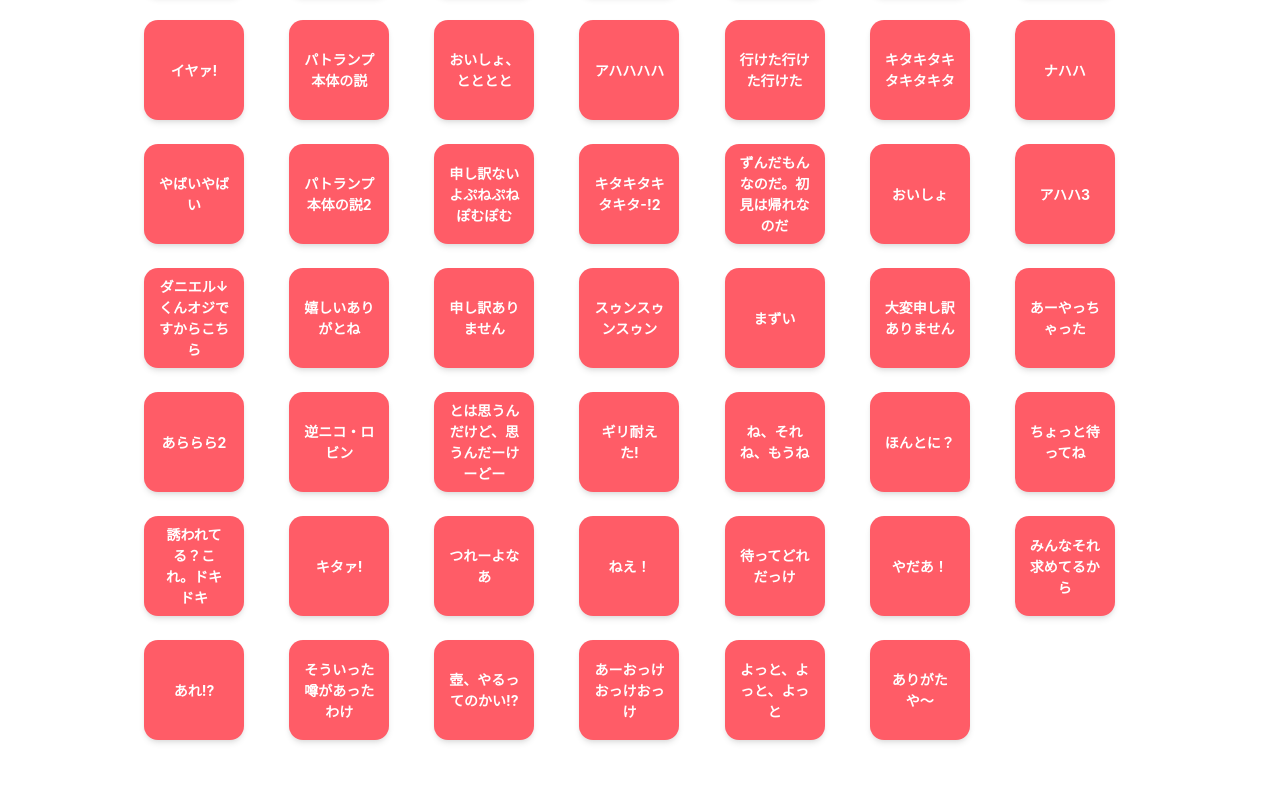
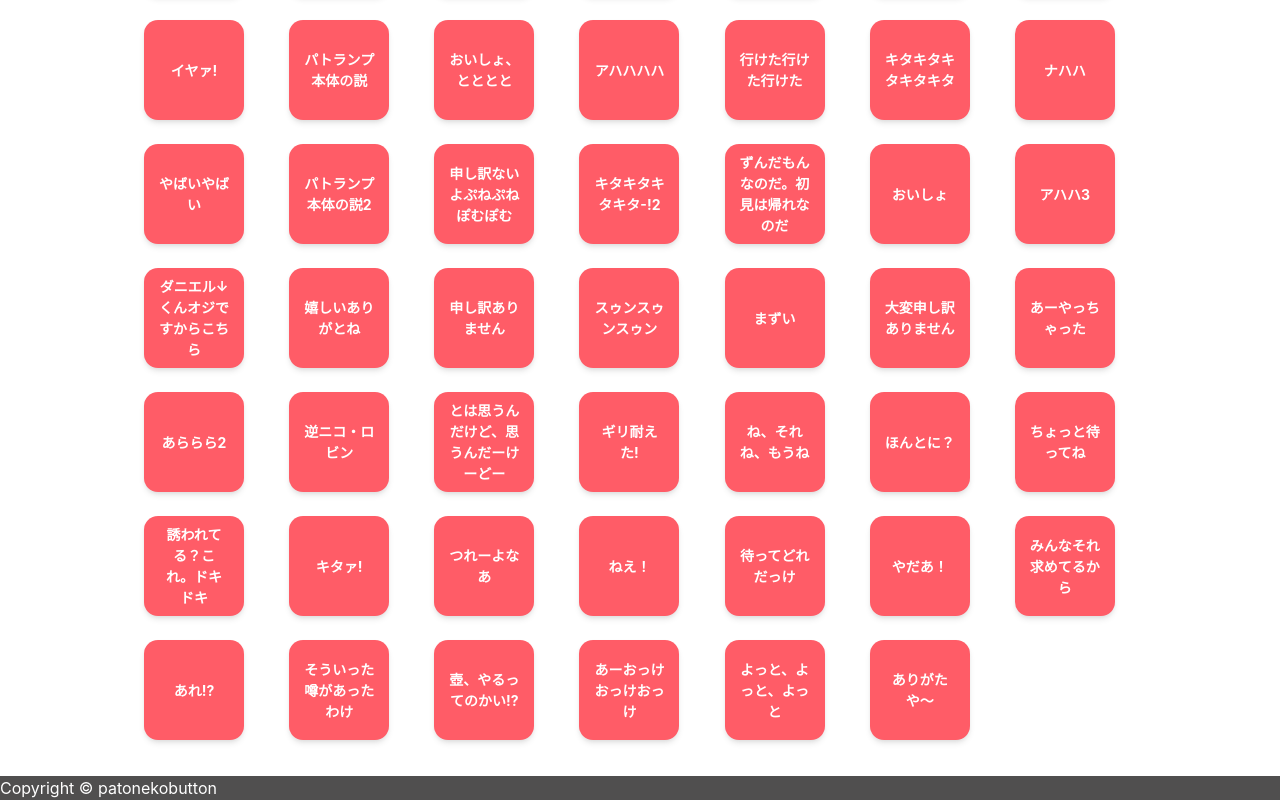
Before and after one commit to NoritakaIkeda/VoiseLibrary, a React (Vite) app: page / in a window 1280 px wide. Shown: the part 463-1263 px from the top of the page. Before the commit the page ends 1239 px from the top, so only its background shows below. Built offline with nearby package versions, Linux system fonts and the light colour scheme.

Commit message:
fix: footer追加

```diff
--- a/src/App.tsx
+++ b/src/App.tsx
@@ -1,5 +1,5 @@
 import { Box } from "@chakra-ui/react";
-import { ContactUsButton, ContentTabs, Header } from "./feature";
+import { ContactUsButton, ContentTabs, Footer, Header } from "./feature";
 
 function App() {
   return (
@@ -11,6 +11,7 @@ function App() {
         </Box>
         <ContentTabs />
       </Box>
+      <Footer />
     </>
   );
 }
--- a/src/feature/ContentTabs/ContentTabs.tsx
+++ b/src/feature/ContentTabs/ContentTabs.tsx
@@ -1,4 +1,5 @@
 import {
+  Box,
   Tab,
   TabIndicator,
   TabList,
@@ -24,7 +25,9 @@ export const ContentTabs = () => {
           <VoiceButtonList />
         </TabPanel>
         <TabPanel>
-          <p>会話デッキが追加されます</p>
+          <Box h={"700px"}>
+            <p>会話デッキが追加されます</p>
+          </Box>
         </TabPanel>
       </TabPanels>
     </Tabs>
--- /dev/null
+++ b/src/feature/Footer/Footer.tsx
@@ -0,0 +1,11 @@
+import { Box } from "@chakra-ui/react";
+
+export const Footer = () => {
+  return (
+    <>
+      <Box bgColor={"#504F4F"} alignItems={"center"} color={"white"} w={"100%"}>
+        Copyright © patonekobutton
+      </Box>
+    </>
+  );
+};
--- /dev/null
+++ b/src/feature/Footer/index.ts
@@ -0,0 +1 @@
+export * from "./Footer";
--- a/src/feature/index.ts
+++ b/src/feature/index.ts
@@ -1,5 +1,6 @@
 export * from "./ContactUsButton";
 export * from "./ContentTabs";
+export * from "./Footer";
 export * from "./Header";
 export * from "./VoiceButton";
 export * from "./VoiceButtonList";
```
